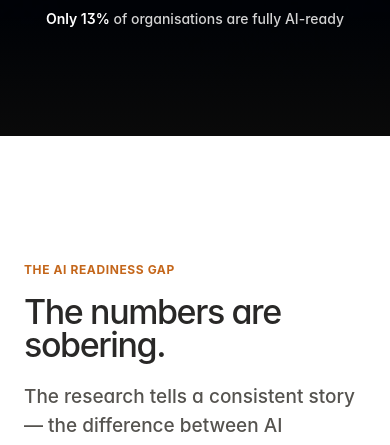
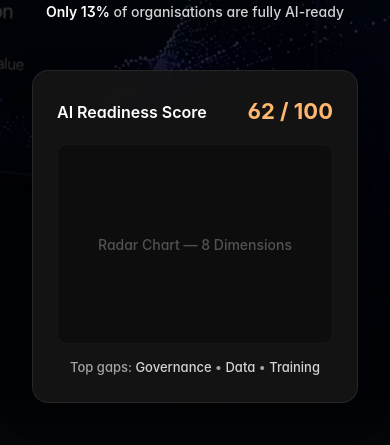
Before and after one commit to Marley353/ai-readiness-app, a Next.js app: page / in a window 390 px wide. Shown: the part 799-1244 px from the top of the page. Built offline with nearby package versions, Linux system fonts and the light colour scheme; no server answers.

Commit message:
feat(hero): add dashboard preview card below hero text
Glassmorphism card with score display, radar placeholder, and top gaps.
Amber accent on score, responsive sizing, complements background image.

https://claude.ai/code/session_014xYYf2cAaKwTLPR2CSbo6w

```diff
--- a/components/landing/hero.tsx
+++ b/components/landing/hero.tsx
@@ -11,7 +11,7 @@ export function Hero() {
         width: "100%",
         minHeight: "100vh",
         display: "flex",
-        alignItems: "center",
+        alignItems: "flex-start",
         overflow: "hidden",
         color: "#fff",
       }}
@@ -59,7 +59,7 @@ export function Hero() {
           maxWidth: 1200,
           width: "100%",
           margin: "0 auto",
-          padding: "120px 32px 80px",
+          padding: "140px 32px 100px",
         }}
       >
         {/* Brand Tagline */}
@@ -145,6 +145,45 @@ export function Hero() {
         <div style={{ fontSize: 14, color: "#d4d4d4" }}>
           <span style={{ fontWeight: 600, color: "#fff" }}>Only 13%</span> of organisations are fully AI-ready
         </div>
+
+        {/* Dashboard Preview */}
+        <div
+          className="hero-dashboard"
+          style={{
+            marginTop: 48,
+            background: "rgba(23,23,23,0.85)",
+            backdropFilter: "blur(12px)",
+            borderRadius: 16,
+            padding: 24,
+            border: "1px solid rgba(255,255,255,0.08)",
+            boxShadow: "0 8px 32px rgba(0,0,0,0.4)",
+          }}
+        >
+          <div style={{ display: "flex", justifyContent: "space-between", alignItems: "center", marginBottom: 16 }}>
+            <h3 style={{ fontSize: 16, fontWeight: 600, margin: 0 }}>AI Readiness Score</h3>
+            <span style={{ fontSize: 22, fontWeight: 700, color: "#ffb770" }}>62 / 100</span>
+          </div>
+
+          <div
+            style={{
+              height: 200,
+              background: "rgba(10,10,10,0.6)",
+              borderRadius: 10,
+              display: "flex",
+              alignItems: "center",
+              justifyContent: "center",
+              color: "#525252",
+              fontSize: 14,
+              border: "1px solid rgba(255,255,255,0.04)",
+            }}
+          >
+            Radar Chart — 8 Dimensions
+          </div>
+
+          <div style={{ marginTop: 14, fontSize: 13, color: "#a3a3a3" }}>
+            Top gaps: <span style={{ color: "#d4d4d4" }}>Governance</span> • <span style={{ color: "#d4d4d4" }}>Data</span> • <span style={{ color: "#d4d4d4" }}>Training</span>
+          </div>
+        </div>
       </div>
 
       <style jsx global>{`
@@ -164,12 +203,19 @@ export function Hero() {
           display: none;
         }
 
+        .hero-dashboard {
+          max-width: 520px;
+        }
+
         @media (min-width: 768px) {
           .hero-ctas {
             flex-direction: row !important;
           }
           .hero-sub {
             max-width: 540px;
+          }
+          .hero-dashboard {
+            max-width: 560px;
           }
           .hide-mobile {
             display: inline;
@@ -182,7 +228,8 @@ export function Hero() {
           }
           .hero-sub,
           .hero-headline,
-          .hero-ctas {
+          .hero-ctas,
+          .hero-dashboard {
             max-width: 100% !important;
           }
           .hero-ctas {
```
